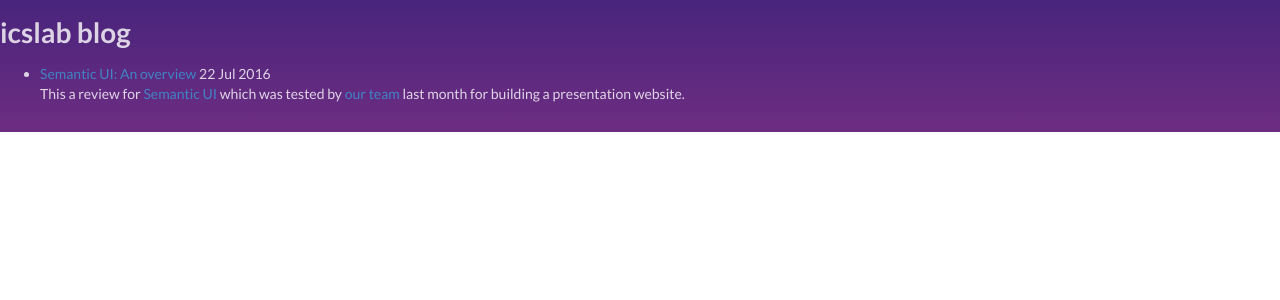
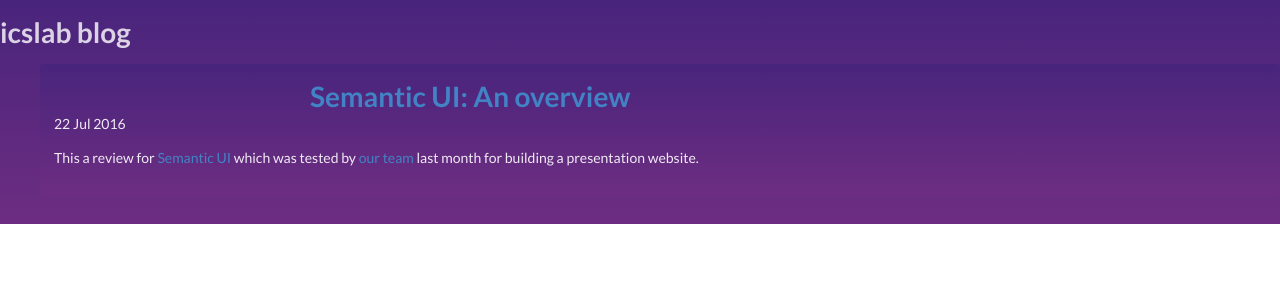
Before and after one commit to icslabspace/icslabspace.github.io, a Jekyll site: the page built from blog/index.html, in a window 1280 px wide. Shown: the top 300 px of the page. Built offline with Jekyll 4.4.1, drawn with Linux system fonts in a browser that asks for light colours.

Commit message:
modifify post

```diff
--- a/blog/index.html
+++ b/blog/index.html
@@ -3,14 +3,20 @@ layout: default
 title: icslab blog
 ---
 
-	<h1>{{ page.title }}</h1>
+<h1>{{ page.title }}</h1>
 	<ul class="posts">
 
 	  {% for post in site.posts %}
-	    <li>
-            <a href="{{ post.url }}" title="{{ post.title }}">{{ post.title }}</a>
-            <span>{{ post.date | date_to_string }}</span>
-            {{ post.excerpt }}
-        </li>
-	  {% endfor %}
+	    <div class="ui left aligned secondary inverted segment">
+			<div class="ui text container">
+                <h1>
+                    <a href="{{ post.url }}" title="{{ post.title }}">{{ post.title }}</a>
+                </h1>
+			</div>
+
+            <p><span>{{ post.date | date_to_string }}</span></p>
+            <p>{{ post.excerpt }}</p>
+        </div>
+
+      {% endfor %}
 	</ul>
```
